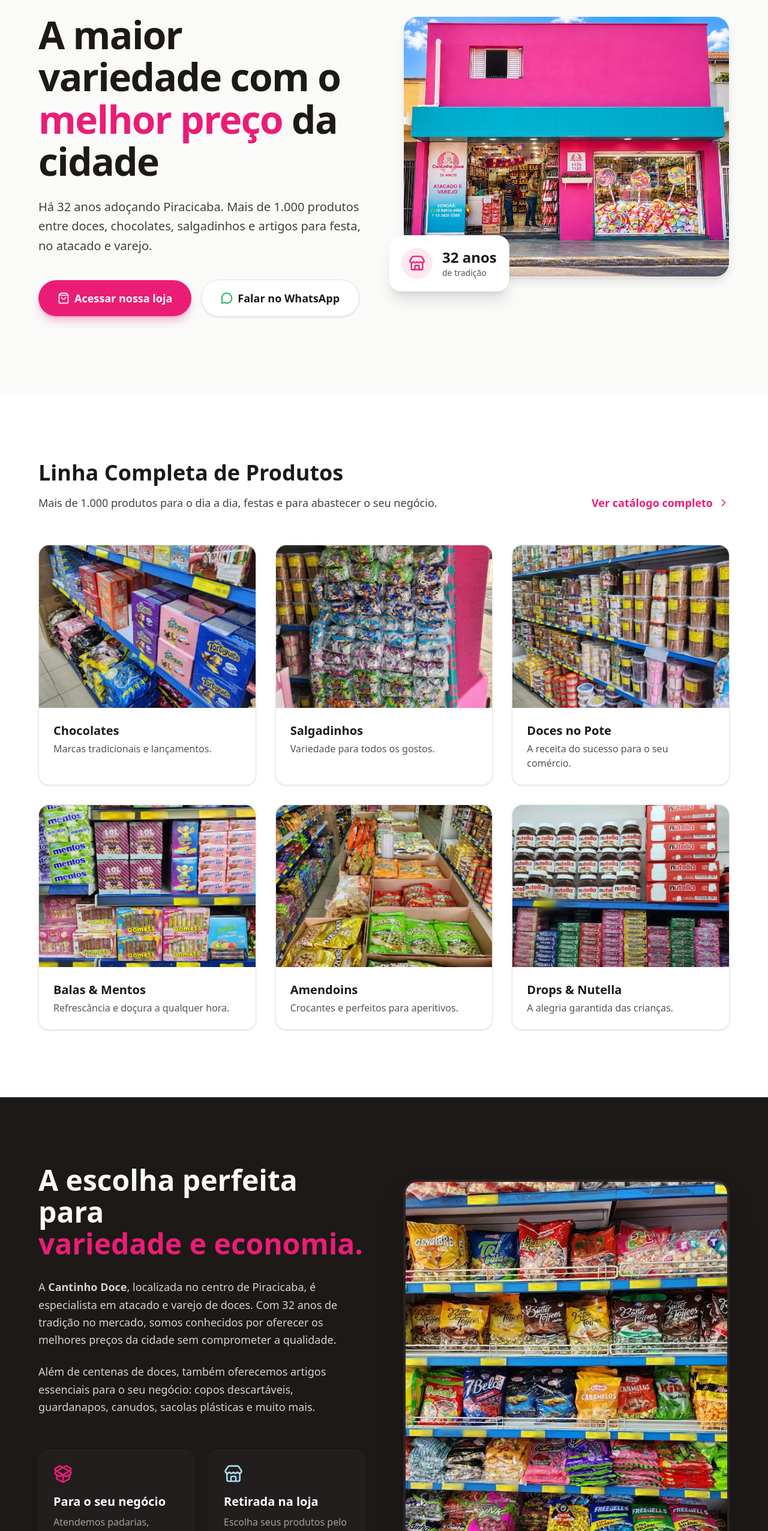
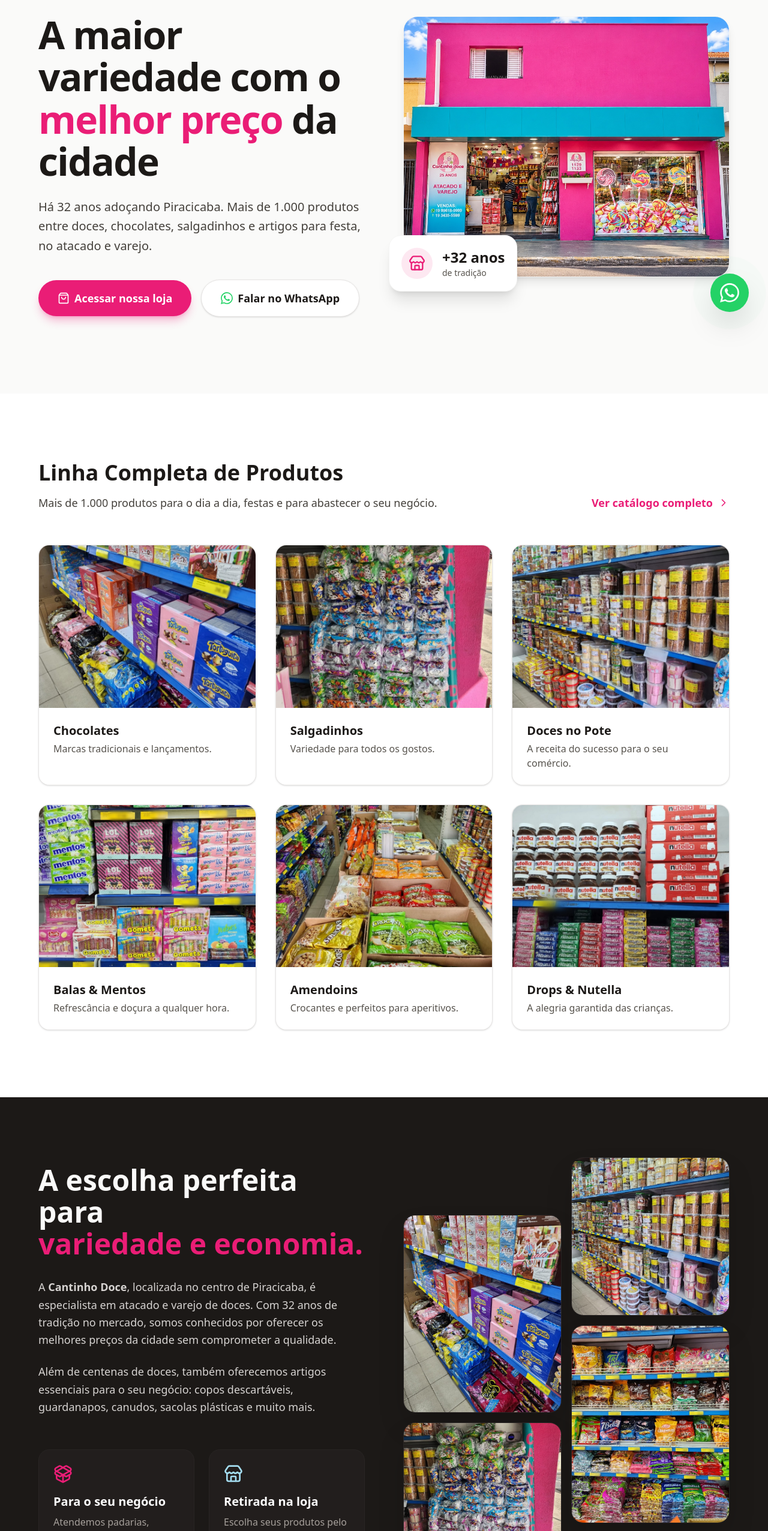
Before and after one commit to zenyxcore/cantinho-doce-site, a Next.js app: page / in a window 1280 px wide. Shown: the part 248-2800 px from the top of the page at 60% size. Built offline with nearby package versions, Linux system fonts and the light colour scheme.

Commit message:
feat: add whatsapp icons, floating button, and grid collage

```diff
--- a/src/app/page.tsx
+++ b/src/app/page.tsx
@@ -1,14 +1,20 @@
 "use client";
 
 import Image from "next/image";
-import { ShoppingBag, MessageCircle, MapPin, Phone, Clock, ChevronRight, Store, PackageOpen } from "lucide-react";
+import { ShoppingBag, MapPin, Phone, Clock, ChevronRight, Store, PackageOpen } from "lucide-react";
+
+const WhatsAppIcon = ({ className = "w-6 h-6" }: { className?: string }) => (
+  <svg className={className} viewBox="0 0 24 24" fill="currentColor" xmlns="http://www.w3.org/2000/svg">
+    <path d="M17.472 14.382c-.297-.149-1.758-.867-2.03-.967-.273-.099-.471-.148-.67.15-.197.297-.767.966-.94 1.164-.173.199-.347.223-.644.075-.297-.15-1.255-.463-2.39-1.475-.888-.788-1.487-1.761-1.66-2.059-.173-.297-.018-.458.13-.606.134-.133.298-.347.446-.52.149-.174.198-.298.298-.497.099-.198.05-.371-.025-.52-.075-.149-.669-1.612-.916-2.207-.242-.579-.487-.5-.669-.51a12.8 12.8 0 0 0-.57-.01c-.198 0-.52.074-.792.372-.272.297-1.04 1.016-1.04 2.479 0 1.462 1.065 2.875 1.213 3.074.149.198 2.096 3.2 5.077 4.487.709.306 1.262.489 1.694.625.712.227 1.36.195 1.871.118.571-.085 1.758-.719 2.006-1.413.248-.694.248-1.289.173-1.413-.074-.124-.272-.198-.57-.347m-5.421 7.403h-.004a9.87 9.87 0 0 1-5.031-1.378l-.361-.214-3.741.982.998-3.648-.235-.374a9.86 9.86 0 0 1-1.51-5.26c.001-5.45 4.436-9.884 9.888-9.884 2.64 0 5.122 1.03 6.988 2.898a9.825 9.825 0 0 1 2.893 6.994c-.003 5.45-4.437 9.884-9.885 9.884m8.413-18.297A11.815 11.815 0 0 0 12.05 0C5.495 0 .16 5.335.157 11.892c0 2.096.547 4.142 1.588 5.945L.057 24l6.305-1.654a11.882 11.882 0 0 0 5.683 1.448h.005c6.554 0 11.89-5.335 11.893-11.893a11.821 11.821 0 0 0-3.48-8.413Z"/>
+  </svg>
+);
 
 export default function Home() {
   const WHATSAPP_LINK = "https://api.whatsapp.com/send?phone=5519996189999&text=Ol%C3%A1%2C+gostaria+de+fazer+um+pedido%21";
   const STORE_LINK = "https://www.vitrineja.store/cantinho-doce";
 
   return (
-    <main className="min-h-screen font-sans selection:bg-brand-pink selection:text-white bg-stone-50">
+    <main className="min-h-screen font-sans selection:bg-brand-pink selection:text-white bg-stone-50 pb-16 lg:pb-0">
       {/* HEADER */}
       <header className="sticky top-0 z-50 w-full bg-white/95 backdrop-blur-md border-b border-stone-200 shadow-sm transition-all">
         <div className="max-w-[1200px] mx-auto px-5 sm:px-6 h-24 flex items-center justify-between">
@@ -65,7 +71,7 @@
                 rel="noreferrer"
                 className="w-full sm:w-auto bg-white hover:bg-stone-100 text-stone-900 border border-stone-200 shadow-sm font-bold text-lg py-4 px-8 rounded-full flex items-center justify-center gap-2 transition-all"
               >
-                <MessageCircle className="w-5 h-5 text-green-600" />
+                <WhatsAppIcon className="w-5 h-5 text-[#25D366]" />
                 Falar no WhatsApp
               </a>
             </div>
@@ -87,7 +93,7 @@
                 <Store className="w-7 h-7 text-brand-pink" />
               </div>
               <div>
-                <p className="text-stone-900 font-extrabold text-xl lg:text-2xl">32 anos</p>
+                <p className="text-stone-900 font-extrabold text-xl lg:text-2xl">+32 anos</p>
                 <p className="text-stone-600 text-sm font-medium">de tradição</p>
               </div>
             </div>
@@ -175,13 +181,24 @@
             </div>
           </div>
           <div className="flex-1 w-full relative">
-            <div className="relative aspect-[4/3] lg:aspect-[4/5] rounded-[24px] overflow-hidden border-4 border-stone-800 shadow-2xl">
-              <Image
-                src="/images/balas.jpg"
-                alt="Corredores da Cantinho Doce"
-                fill
-                className="object-cover"
-              />
+            {/* MASONRY COLLAGE */}
+            <div className="grid grid-cols-2 gap-3 sm:gap-4 h-full">
+              <div className="flex flex-col gap-3 sm:gap-4 lg:mt-12">
+                  <div className="relative aspect-[4/5] rounded-[20px] overflow-hidden shadow-2xl border border-stone-800 group">
+                      <Image src="/images/chocolates.jpg" alt="Chocolates" fill className="object-cover group-hover:scale-105 transition-transform duration-500" />
+                  </div>
+                  <div className="relative aspect-square rounded-[20px] overflow-hidden shadow-2xl border border-stone-800 group">
+                      <Image src="/images/lobitos.jpg" alt="Salgadinhos" fill className="object-cover group-hover:scale-105 transition-transform duration-500" />
+                  </div>
+              </div>
+              <div className="flex flex-col gap-3 sm:gap-4 mt-8 lg:-mt-12">
+                  <div className="relative aspect-square rounded-[20px] overflow-hidden shadow-2xl border border-stone-800 group">
+                      <Image src="/images/doces_pote.jpg" alt="Doces no pote" fill className="object-cover group-hover:scale-105 transition-transform duration-500" />
+                  </div>
+                  <div className="relative aspect-[4/5] rounded-[20px] overflow-hidden shadow-2xl border border-stone-800 group">
+                      <Image src="/images/balas.jpg" alt="Balas" fill className="object-cover group-hover:scale-105 transition-transform duration-500" />
+                  </div>
+              </div>
             </div>
           </div>
         </div>
@@ -285,7 +302,7 @@
               rel="noreferrer"
               className="w-full sm:w-auto bg-transparent border-[2.5px] border-white text-white hover:bg-white/10 font-bold text-lg py-4 px-10 rounded-full transition-colors flex items-center justify-center gap-2"
             >
-              <MessageCircle className="w-5 h-5" />
+              <WhatsAppIcon className="w-5 h-5" />
               Chamar no WhatsApp
             </a>
           </div>
@@ -311,6 +328,22 @@
           </div>
         </div>
       </footer>
+
+      {/* FLOATING WHATSAPP BUTTON */}
+      <a
+        href={WHATSAPP_LINK}
+        target="_blank"
+        rel="noreferrer"
+        className="fixed bottom-6 right-6 lg:bottom-8 lg:right-8 z-[100] bg-[#25D366] text-white p-4 rounded-full shadow-2xl hover:scale-110 hover:bg-[#20bd5a] transition-all duration-300 flex items-center justify-center group"
+        aria-label="Falar no WhatsApp"
+      >
+        <span className="absolute right-full mr-4 bg-white text-stone-800 text-sm font-bold py-2 px-4 rounded-[12px] shadow-lg opacity-0 group-hover:opacity-100 transition-opacity whitespace-nowrap pointer-events-none hidden md:block border border-stone-100">
+          Como podemos ajudar?
+        </span>
+        <WhatsAppIcon className="w-8 h-8" />
+        {/* Ping animation effect */}
+        <span className="absolute inset-0 rounded-full bg-[#25D366] animate-ping opacity-20"></span>
+      </a>
     </main>
   );
 }
```
